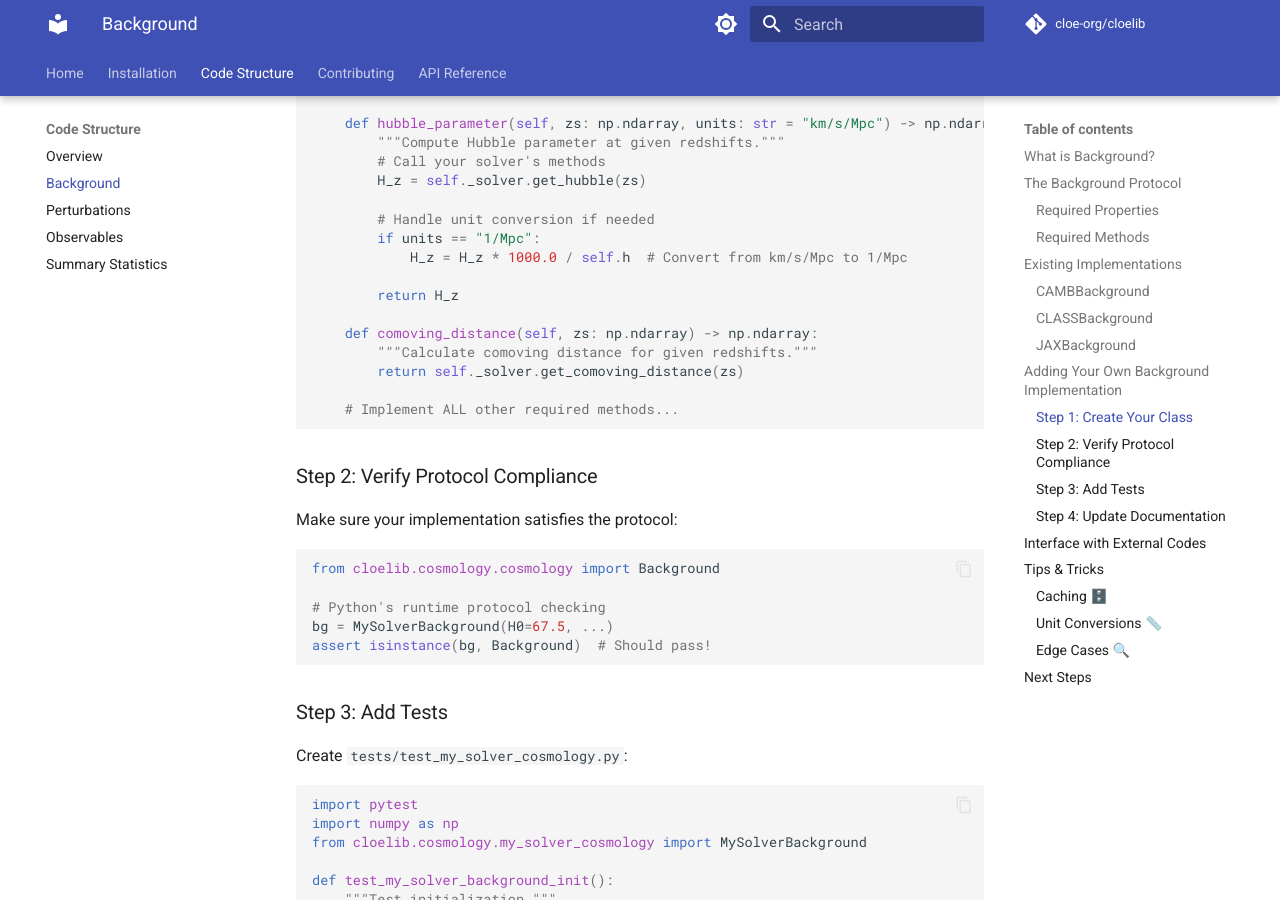
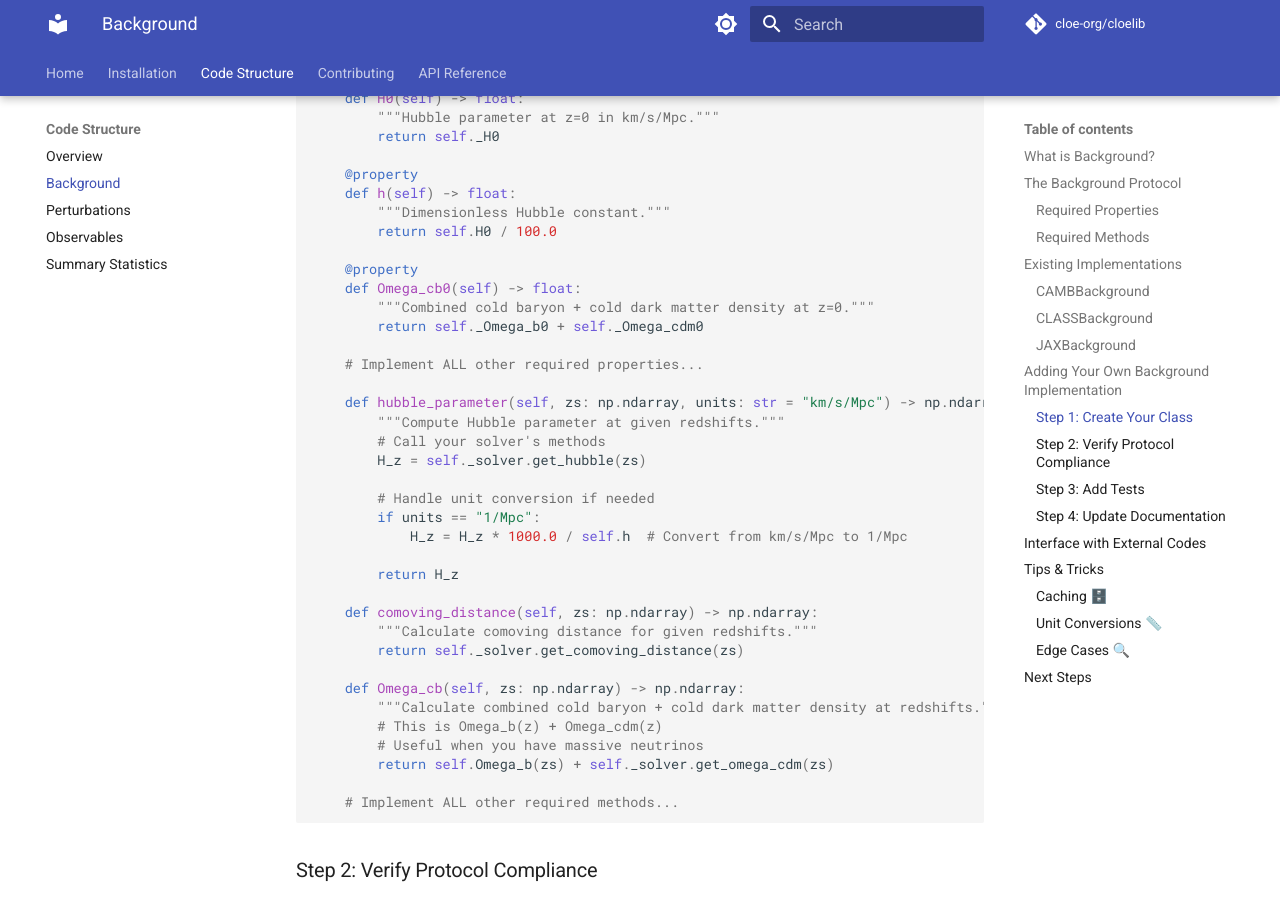
Before and after one commit to cloe-org/cloelib, an MkDocs documentation site: the page built from docs/code_structure/background.md, in a window 1280 px wide and 900 px high, scrolled down 4574 px. Built offline with MkDocs 1.6.1 and Material for MkDocs 9.7.7, drawn with Linux system fonts in a browser that asks for light colours; comment, search, counter and statistics services are not loaded; the version menu is left out; some of the changed text lies outside the part shown.

Commit message:
Add Omega_cb attribute to Background documentation
Co-authored-by: gcanasherrera <13239454+gcanasherrera@users.noreply.github.com>

````diff
--- a/docs/code_structure/background.md
+++ b/docs/code_structure/background.md
@@ -26,6 +26,7 @@ Every Background implementation must provide:
 - **`h`**: Dimensionless Hubble constant (H0/100)
 - **`Omega_b0`**: Baryon density parameter at z=0
 - **`Omega_cdm0`**: Cold dark matter density parameter at z=0
+- **`Omega_cb0`**: Combined cold baryon + cold dark matter density parameter at z=0
 - **`Omega_k0`**: Curvature density parameter
 - **`mnu`**: Neutrino masses (in eV)
 - **`N_ur`**: Effective number of ultra-relativistic species
@@ -50,6 +51,12 @@ Compute baryon density as a function of redshift.
 #### `Omega_m(zs)`
 
 Compute total matter density as a function of redshift.
+
+#### `Omega_cb(zs)`
+
+Compute combined cold baryon + cold dark matter density as a function of redshift.
+
+This is typically Omega_cb(z) = Omega_b(z) + Omega_cdm(z), which is useful when massive neutrinos are present since they don't count as "cold" matter at late times.
 
 #### `hubble_parameter(zs, units="km/s/Mpc")`
 
@@ -198,6 +205,11 @@ class MySolverBackground:
         """Dimensionless Hubble constant."""
         return self.H0 / 100.0
 
+    @property
+    def Omega_cb0(self) -> float:
+        """Combined cold baryon + cold dark matter density at z=0."""
+        return self._Omega_b0 + self._Omega_cdm0
+
     # Implement ALL other required properties...
 
     def hubble_parameter(self, zs: np.ndarray, units: str = "km/s/Mpc") -> np.ndarray:
@@ -214,6 +226,12 @@ class MySolverBackground:
     def comoving_distance(self, zs: np.ndarray) -> np.ndarray:
         """Calculate comoving distance for given redshifts."""
         return self._solver.get_comoving_distance(zs)
+
+    def Omega_cb(self, zs: np.ndarray) -> np.ndarray:
+        """Calculate combined cold baryon + cold dark matter density at redshifts."""
+        # This is Omega_b(z) + Omega_cdm(z)
+        # Useful when you have massive neutrinos
+        return self.Omega_b(zs) + self._solver.get_omega_cdm(zs)
 
     # Implement ALL other required methods...
 ```
````
